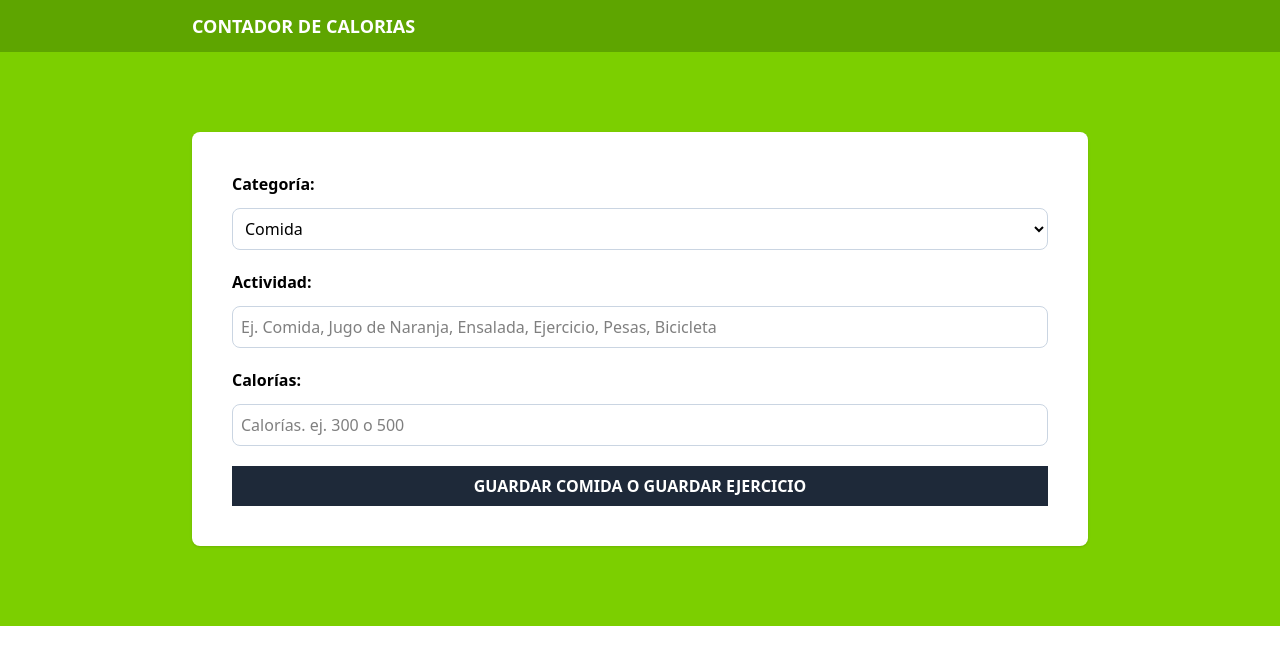
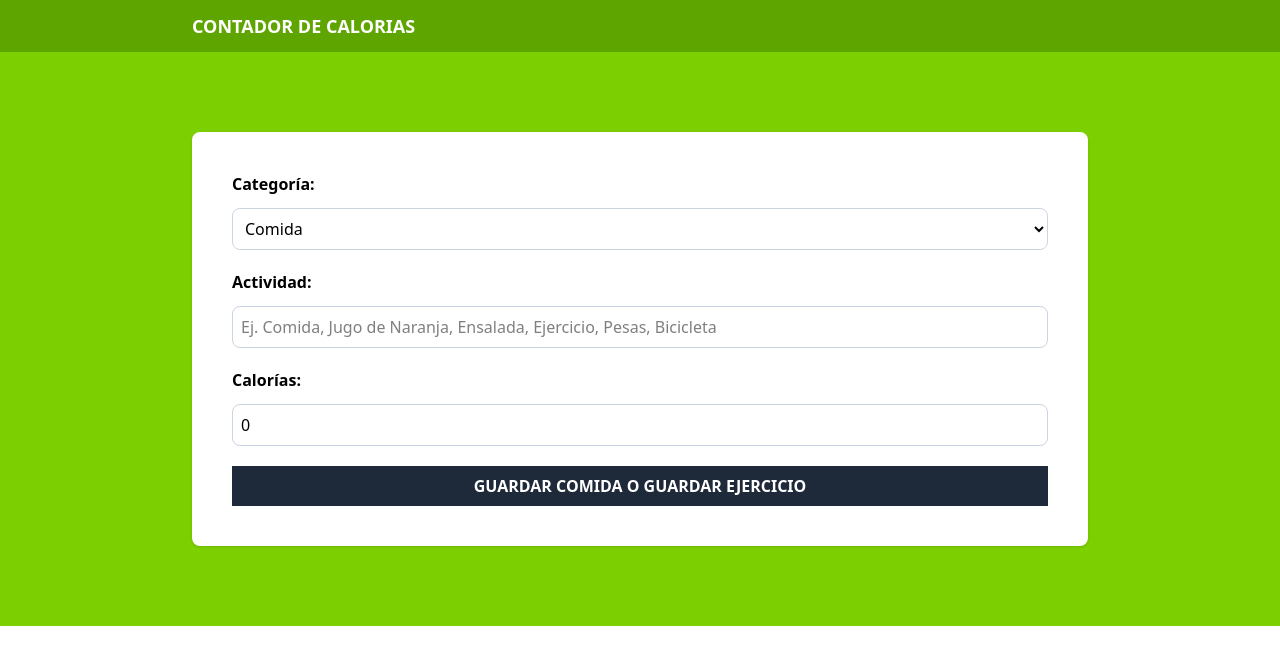
Before and after one commit to jeanpoolgg/react-calorie-tracker, a React (Vite) app: page / in a window 1280 px wide. Shown: the top 664 px of the page. Built offline with nearby package versions, Linux system fonts and the light colour scheme.

Commit message:
feat(form): connect form with state

```diff
--- a/src/components/Form.tsx
+++ b/src/components/Form.tsx
@@ -1,12 +1,27 @@
+import { useState, type ChangeEvent } from "react"
 import { categories } from "../data/categories"
 import type { Category } from "../types"
 
 export const Form = () => {
+    const [activity, setActivity] = useState({
+        category: '',
+        name: '',
+        calories: 0
+    });
+
+    const handleChange = (e: ChangeEvent<HTMLSelectElement | HTMLInputElement>) => {
+        setActivity({
+            ...activity,
+            [e.target.id]: e.target.value
+        })
+    }
+
+
   return (
     <form className="space-y-5 bg-white shadow p-10 rounded-lg" >
         <div className="grid grid-cols-1 gap-3" >
             <label htmlFor="category" className="font-bold">Categoría:</label>
-            <select className="border border-slate-300 p-2 rounded-lg w-full" id="category">
+            <select value={activity.category} onChange={handleChange}  className="border border-slate-300 p-2 rounded-lg w-full" id="category">
                 {
                     categories.map((category: Category) => (
                         <option key={category.id} value={category.id} >{category.name}</option>
@@ -16,13 +31,13 @@ export const Form = () => {
         </div>
 
         <div className="grid grid-cols-1 gap-3">
-            <label htmlFor="activity" className="font-bold">Actividad:</label>
-            <input type="text" id="activity" className="border border-slate-300 p-2 rounded-lg" placeholder="Ej. Comida, Jugo de Naranja, Ensalada, Ejercicio, Pesas, Bicicleta" />
+            <label htmlFor="name" className="font-bold">Actividad:</label>
+            <input value={activity.name} onChange={handleChange}   type="text" id="name" className="border border-slate-300 p-2 rounded-lg" placeholder="Ej. Comida, Jugo de Naranja, Ensalada, Ejercicio, Pesas, Bicicleta" />
         </div>
 
         <div className="grid grid-cols-1 gap-3">
             <label htmlFor="calories" className="font-bold">Calorías:</label>
-            <input type="number" id="calories" className="border border-slate-300 p-2 rounded-lg" placeholder="Calorías. ej. 300 o 500" />
+            <input value={activity.calories} onChange={handleChange}  type="number" id="calories" className="border border-slate-300 p-2 rounded-lg" placeholder="Calorías. ej. 300 o 500" />
         </div>
 
         <input type="submit" className="bg-gray-800 hover:bg-gray-900 w-full p-2 font-bold uppercase text-white cursor-pointer" value='Guardar comida o Guardar ejercicio' />
```
